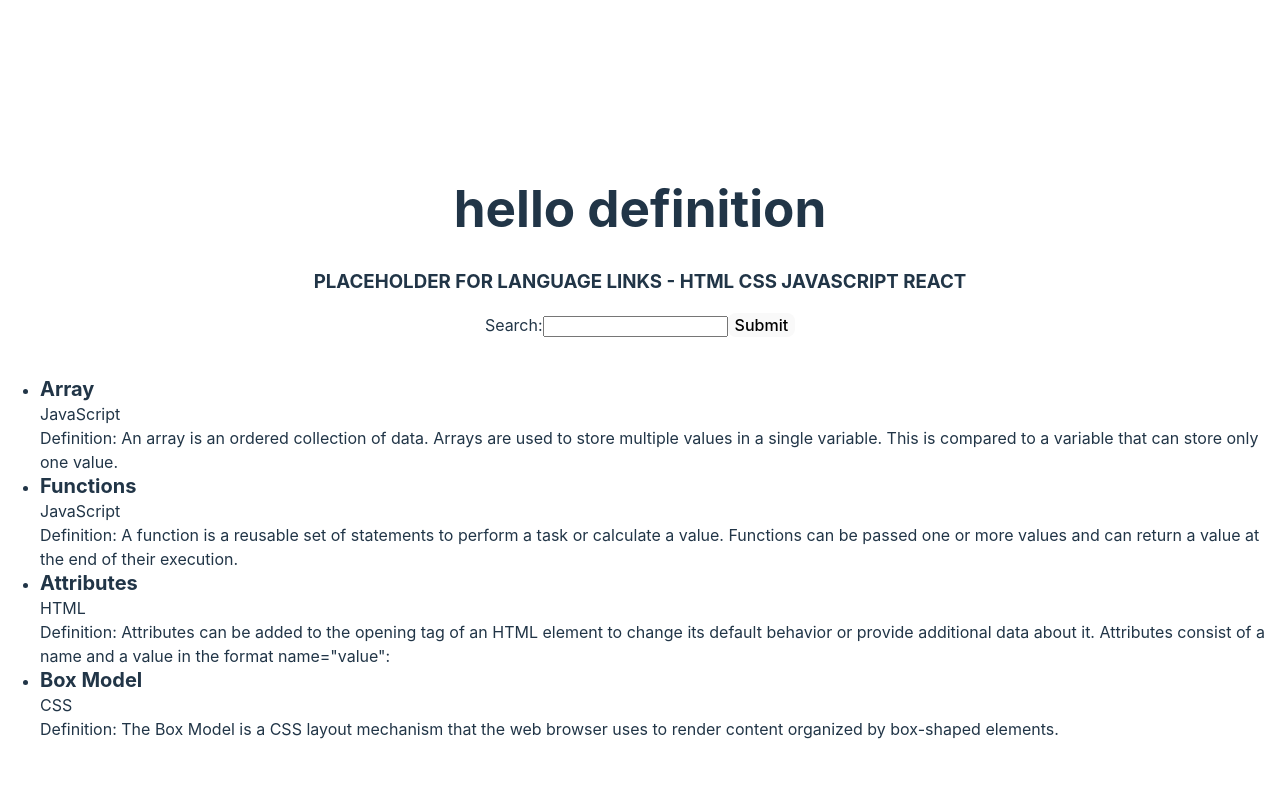
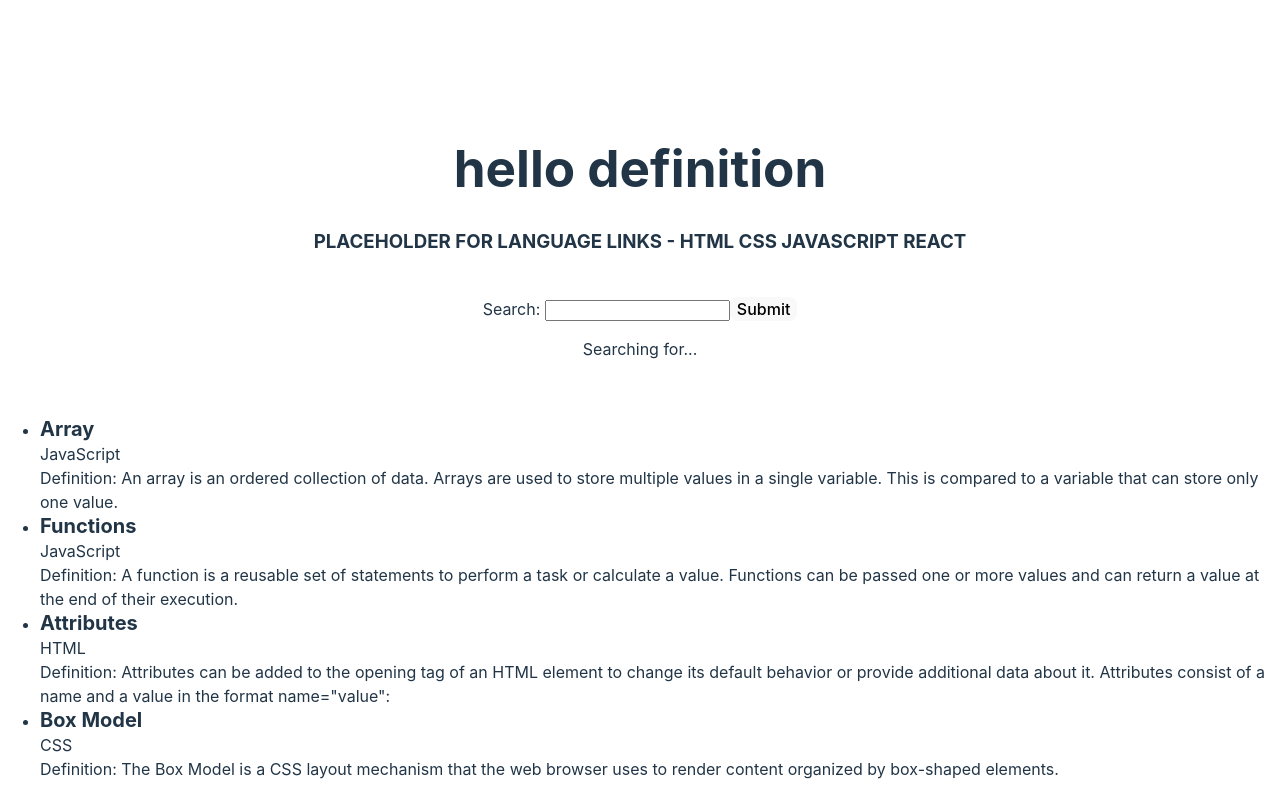
Before and after one commit to Emsley1d/hello-definition, a React (Vite) app: page / in a window 1280 px wide. Built offline with nearby package versions, Linux system fonts and the light colour scheme.

Commit message:
working on search function

```diff
--- a/src/App.jsx
+++ b/src/App.jsx
@@ -37,12 +37,25 @@ const App = () => {
     },
   ];
 
-  const Search = () => (
-    <div id="searchBar">
-      <label htmlFor="search">Search:</label>
-      <input type="text"></input><button>Submit</button>
-    </div>
-  );
+  const Search = () => {
+    const [searchTerm, setSearchTerm] = React.useState('');
+
+    const handleChange = (event) => {
+      setSearchTerm(event.target.value);
+    };
+
+    return (
+      <div className="searchBar">
+        <label htmlFor="search">Search: </label>
+        <input id="search" type="text" onChange={handleChange}></input><button>Submit</button>
+
+        <p>
+          Searching for... <strong>{searchTerm}</strong>
+        </p>
+
+      </div>
+    );
+    };
 
   const Definitions = (props) => (
     <ul>
@@ -66,6 +79,8 @@ const App = () => {
       <div>
       <h1 className="title">{title.name}</h1>
       <h3 className="links">PLACEHOLDER FOR LANGUAGE LINKS - HTML CSS JAVASCRIPT REACT</h3>
+      <br />
+
 
       <Search />
 
@@ -77,4 +92,5 @@ const App = () => {
 };
 
 
+
 export default App;
--- a/src/index.css
+++ b/src/index.css
@@ -73,7 +73,7 @@ button:focus-visible {
   text-align: center;
 }
 
-#searchBar {
+.searchBar {
   text-align: center;
 }
 
```
